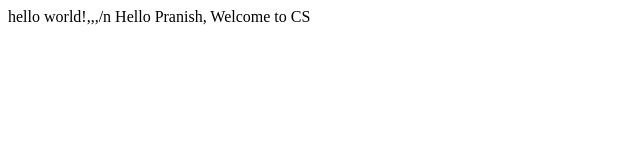
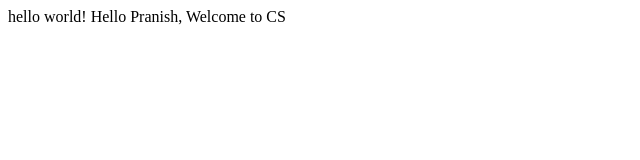
Before and after one commit to pranishuprety/cs230, a plain HTML site: page index.html in a window 1280 px wide. Shown: the full height of the page, 0-640 px from the left. Drawn offline with Linux system fonts and the light colour scheme.

Commit message:
Final commit

```diff
--- a/index.html
+++ b/index.html
@@ -1,6 +1,6 @@
 <html>
   <body>
-    hello world!,,,/n
+    hello world!
     Hello Pranish, Welcome to CS
   </body>
 </html>
```
